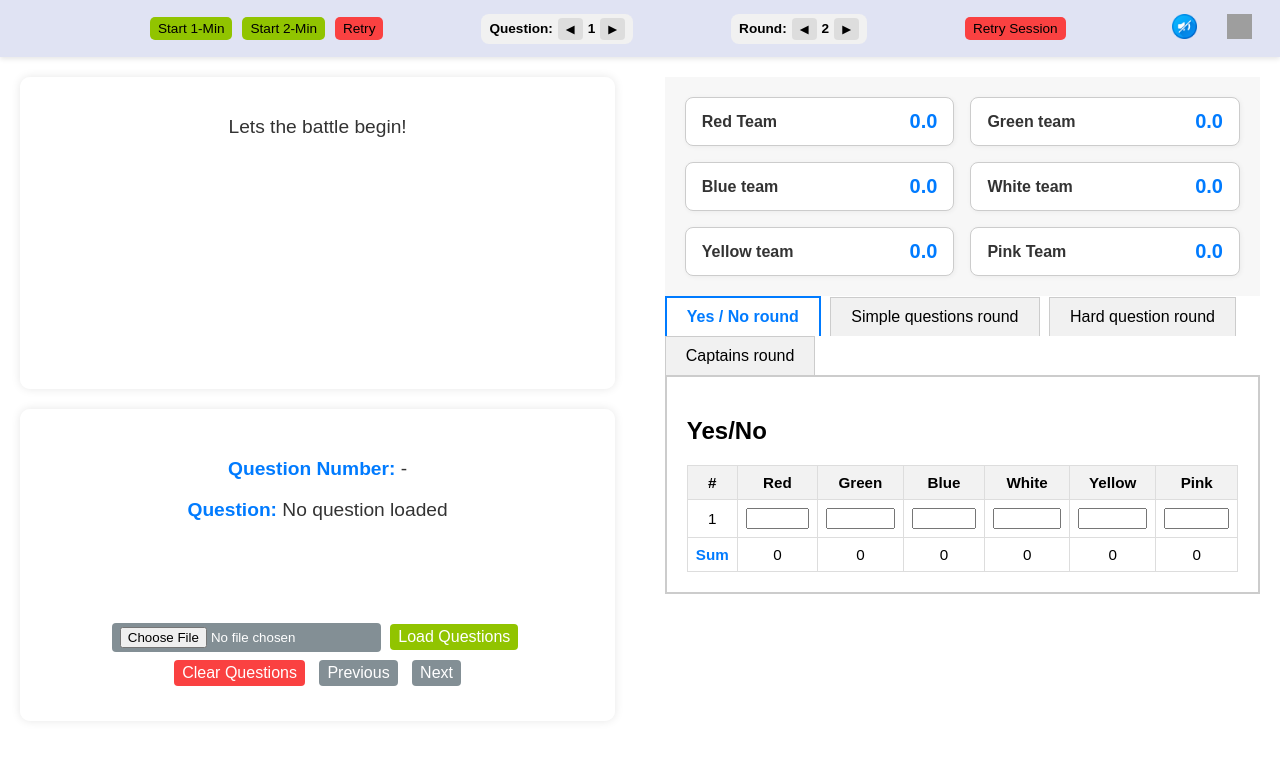
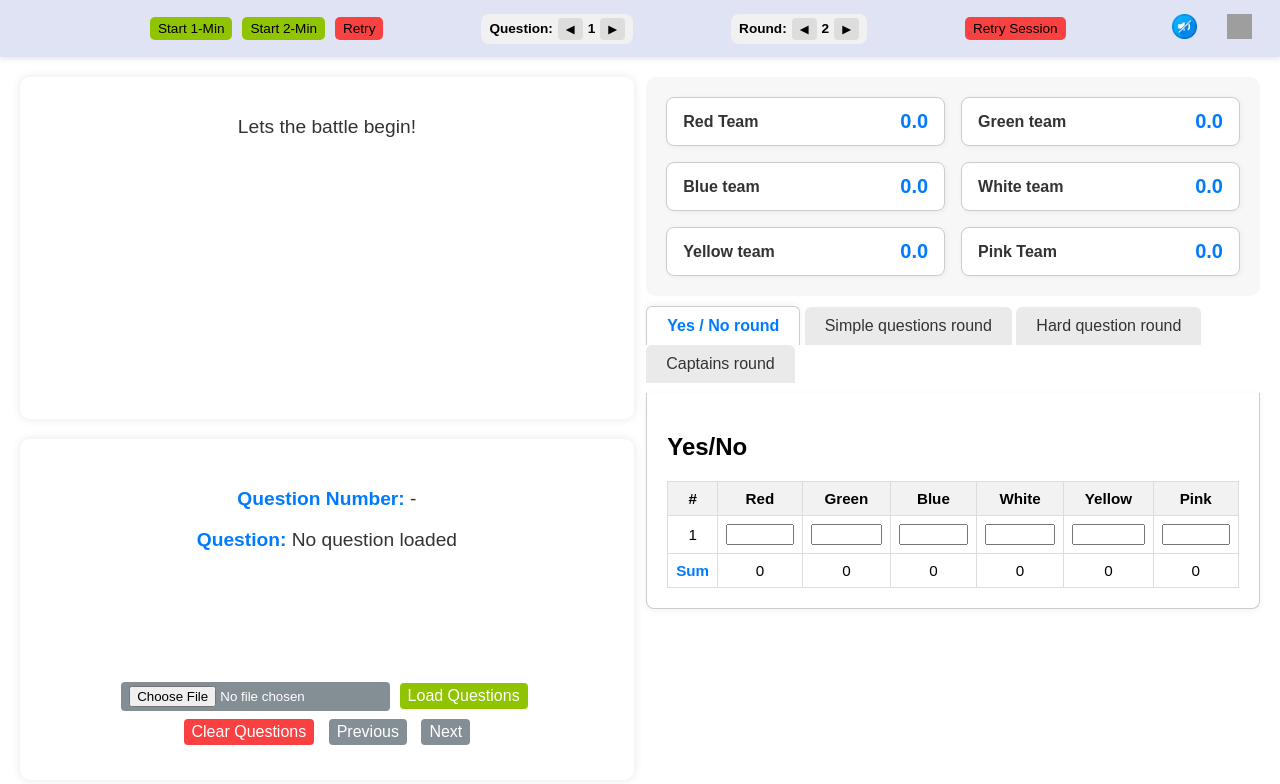
Before and after one commit to MVVolodymyr/BrainRing, a plain HTML site: page index.html in a window 1280 px wide. Drawn offline with Linux system fonts and the light colour scheme; grey boxes are pictures that could not be loaded.

Commit message:
update UI

```diff
--- a/index.html
+++ b/index.html
@@ -47,6 +47,11 @@
             overflow-y: auto;
             max-height: 70vh;
         }
+
+        #teamTotal {
+            border-radius: 10px;
+        }
+
         #tableContainer {
             width: 48%;
         }
@@ -128,24 +133,26 @@
         .highlighted-row {
             background-color: #ffe6e6; /* світло-червоний фон */
         }
-          #leftPanel {
+          #leftPanel, #tableContainer {
             display: flex;
             flex-direction: column;
-            width: 48%;
+            width: 49.5%;
             gap: 10px;
             height: auto;
          }
 
-        #question, #output {
+
+<!--        #question, #output {-->
             background: rgba(255, 255, 255, 0.8);
             padding: 20px;
             border-radius: 10px;
             box-shadow: 0 0 10px rgba(0, 0, 0, 0.1);
             overflow-y: auto;
-            max-height: 34vh;
+            max-height: 38vh;
             text-align: center;
             height: 48%;
         }
+
         #question {
           display: flex;
           flex-direction: column;
@@ -218,34 +225,50 @@
         .tabs {
              display: flex;
              flex-direction: row;
+             flex-wrap: wrap;
+            flex-wrap: wrap;
+            gap: 6px;
             border-bottom: 2px solid #ccc;
-      margin-bottom: 10px;
+            margin-bottom: 16px;
+            padding-bottom: 6px;
+            background-color: #f9f9f9;
+            border-radius: 8px 8px 0 0;
     }
 
     .tab {
-      display: inline-block; /* або просто не вказуйте display:block */
+        display: inline-flex;   /* або просто не вказувати display */
+        white-space: nowrap;
         padding: 10px 20px;
+        background-color: #eaeaea;
+        border-radius: 6px 6px 0 0;
         cursor: pointer;
-      border: 1px solid #ccc;
-      border-bottom: none;
-      background-color: #f1f1f1;
-      margin-right: 5px;
+        font-weight: 500;
+        color: #333;
+        transition: all 0.3s ease;
     }
 
     .tab.active {
         background-color: white;
+        border: 1px solid #ccc;
+        border-bottom: none;
         font-weight: bold;
-      border-top: 2px solid #007bff;
-      border-right: 2px solid #007bff;
-      border-left: 2px solid #007bff;
         color: #007bff;
+        z-index: 2;
+        box-shadow: 0 -2px 6px rgba(0, 0, 0, 0.05);
+    }
+
+    .tab:hover {
+        background-color: #dcdcdc;
    }
 
     .tab-content {
          display: none;
         padding: 20px;
-      border: 2px solid #ccc;
+        border: 1px solid #ccc;
+        border-top: none;
         background-color: #fff;
+        border-radius: 0 0 8px 8px;
+        box-shadow: 0 2px 8px rgba(0,0,0,0.05);
     }
 
     .tab-content.active {
@@ -495,7 +518,7 @@ input[type="number"] {
 
 
             .tab-content {
-                 max-height: 60vh;
+                 max-height: 57vh;
                  overflow-y: auto;
             }
 
```
Lines whose indentation alone changed are shown as unchanged.
